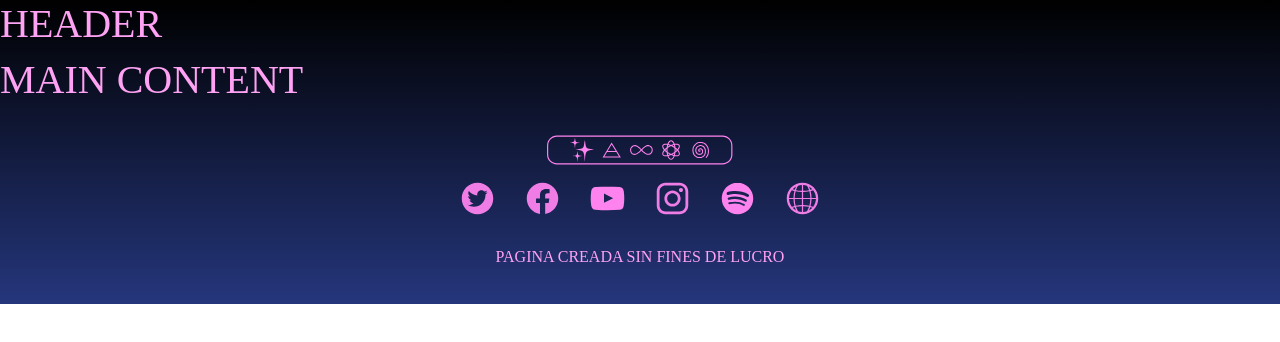
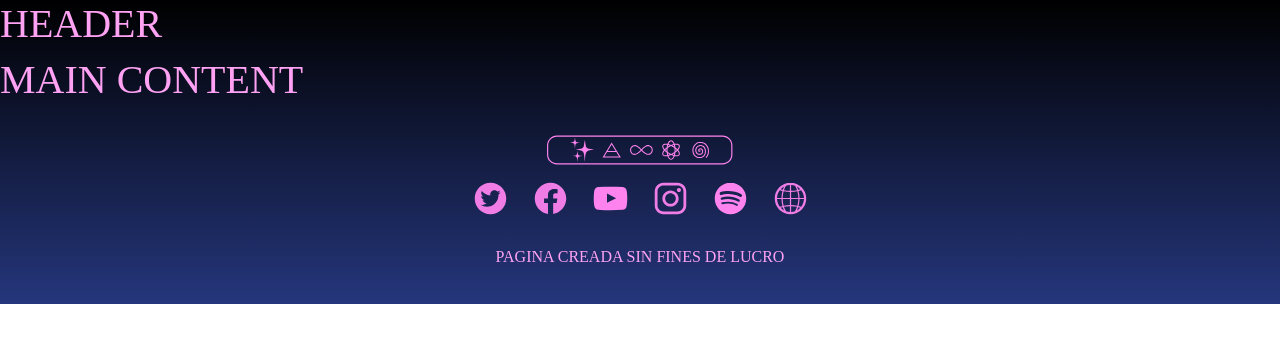
Before and after one commit to arielend/PF-EndrizziNestor, a plain HTML site: page index.html in a window 1280 px wide. Drawn offline with nearby package versions, Linux system fonts and the light colour scheme; a web font is replaced by a local one.

Commit message:
Corección en el gap de lista-redes en el footer

```diff
--- a/css/styles.css
+++ b/css/styles.css
@@ -38,13 +38,13 @@ footer{
 footer .lista-redes{
     display: flex;
     list-style: none;
-    gap: 50px;
+    gap: 35px;
     padding-left: 0;
 }
 
 @media (min-width: 764px){
     footer .lista-redes{
-        gap: 30px;
+        gap: 25px;
     }
 }
 
```
